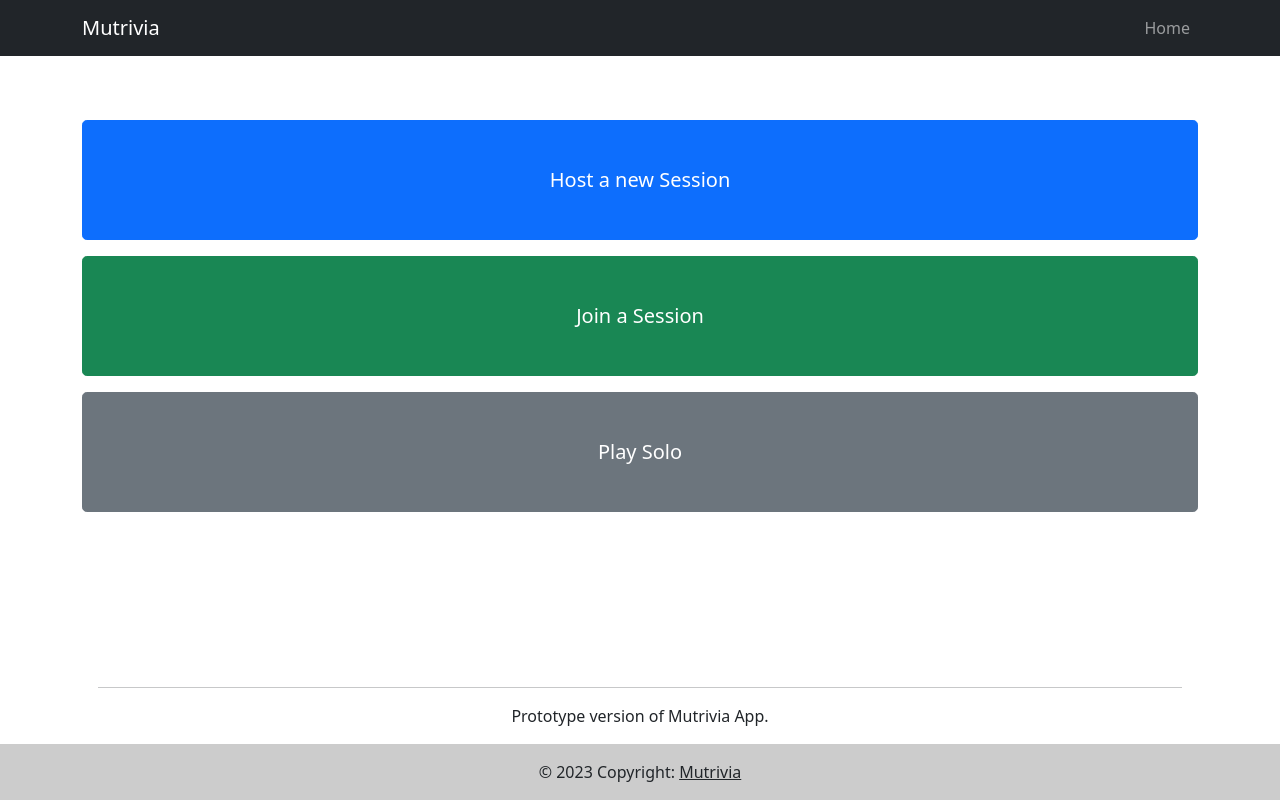
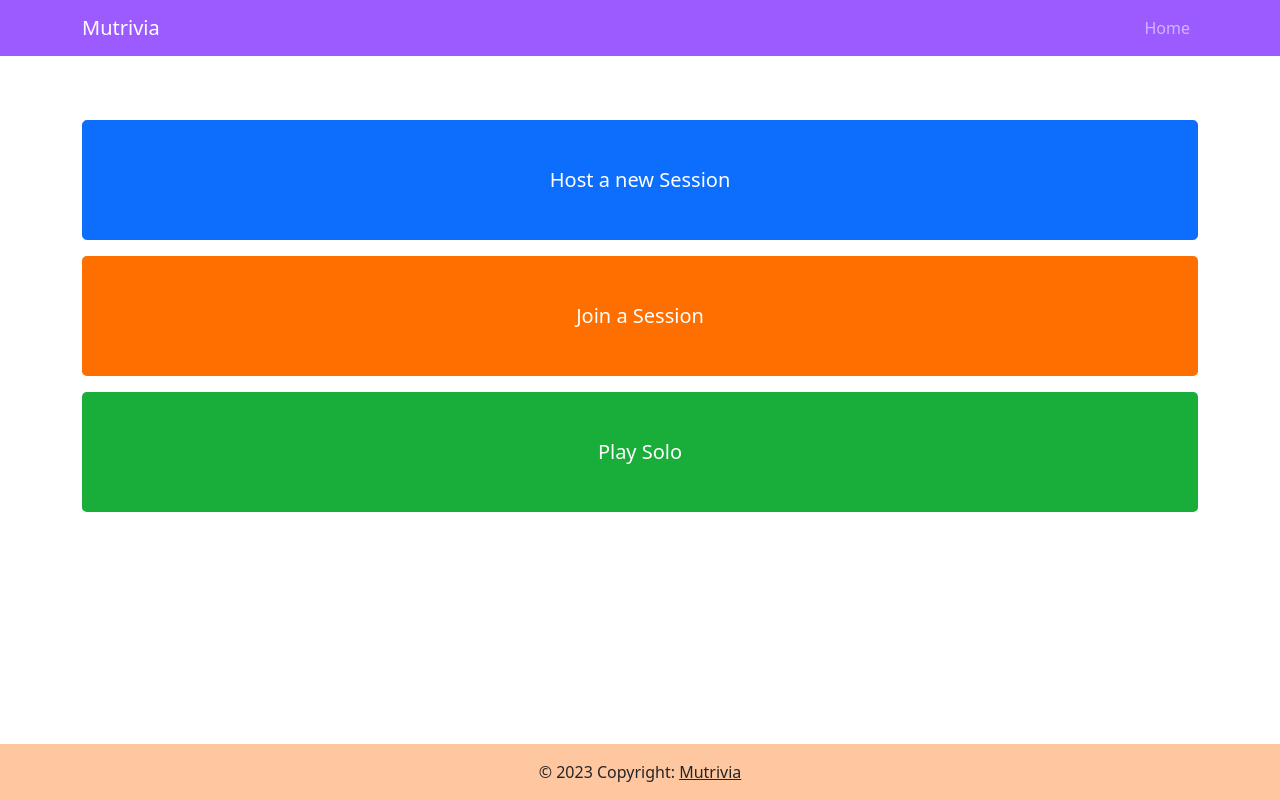
Before and after one commit to UtkuSezer/Mutrivia, an Angular app in the folder frontend/mutrivia-web/: page /menu in a window 1280 px wide. Built offline with nearby package versions, Linux system fonts and the light colour scheme.

Commit message:
Visual updates
Website colors changed

```diff
--- a/frontend/mutrivia-web/src/app/footer/footer.component.html
+++ b/frontend/mutrivia-web/src/app/footer/footer.component.html
@@ -1,15 +1,7 @@
 <footer style='position:fixed; bottom:0; width:100vw' class="text-center text-white footer">
-    <!-- Grid container -->
-    <div class="container pt-2">
-        <div class="text-center text-dark p-3">
-            <hr>
-            Prototype version of Mutrivia App.
-        </div>
-    </div>
-    <!-- Grid container -->
 
     <!-- Copyright -->
-    <div class="text-center text-dark p-3" style="background-color: rgba(0, 0, 0, 0.2);">
+    <div class="text-center text-dark p-3" style="background-color: rgb(255, 199, 159);">
       © 2023 Copyright:
       <a class="text-dark" href="https://mutrivia.netlify.app">Mutrivia</a>
     </div>
--- a/frontend/mutrivia-web/src/app/header/header.component.html
+++ b/frontend/mutrivia-web/src/app/header/header.component.html
@@ -1,5 +1,5 @@
 <header>
-    <nav class="navbar navbar-expand-md navbar-dark bg-dark">
+    <nav style="background-color: rgb(156, 91, 255);" class="navbar navbar-expand-md navbar-dark">
         <div class="container">
             <div>
                 <a (click)="goHome()" style="cursor:pointer" class="navbar-brand">Mutrivia</a>
--- a/frontend/mutrivia-web/src/app/menu/menu.component.html
+++ b/frontend/mutrivia-web/src/app/menu/menu.component.html
@@ -1,6 +1,6 @@
 <button (click)="onClickHostSession()" type="button" style="height: 15vh;" class="btn btn-primary btn-lg col-12 mt-3">Host a new Session</button>
-<button (click)="onClickJoinSession()" type="button" style="height: 15vh;" class="btn btn-success btn-lg col-12 mt-3">Join a Session</button>
-<button (click)="onClickSoloSession()" type="button" style="height: 15vh;" class="btn btn-secondary btn-lg col-12 mt-3">Play Solo</button>
+<button (click)="onClickJoinSession()" type="button" style="height: 15vh; color: white; background-color: rgb(255, 111, 0)" class="btn btn-lg col-12 mt-3">Join a Session</button>
+<button (click)="onClickSoloSession()" type="button" style="height: 15vh; color: white; background-color: rgb(25, 174, 57)" class="btn btn-lg col-12 mt-3">Play Solo</button>
 
 <div *ngIf="joinSessionClicked">
     <form (ngSubmit)="enterSessionId()">
```
